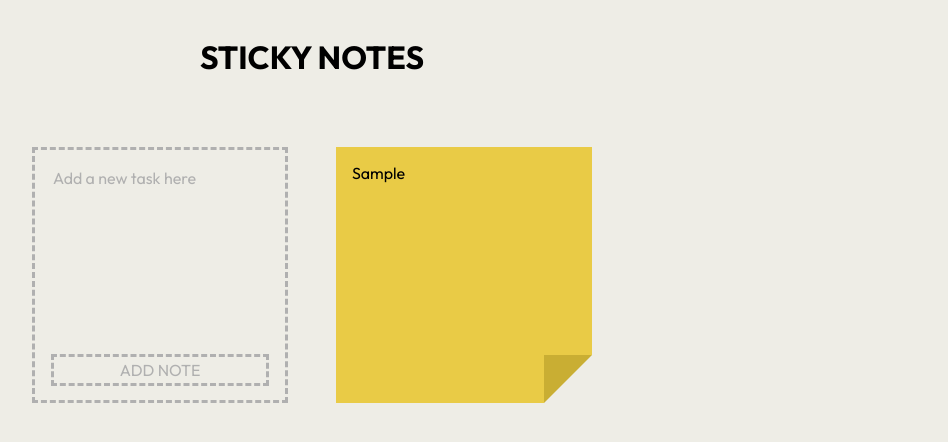
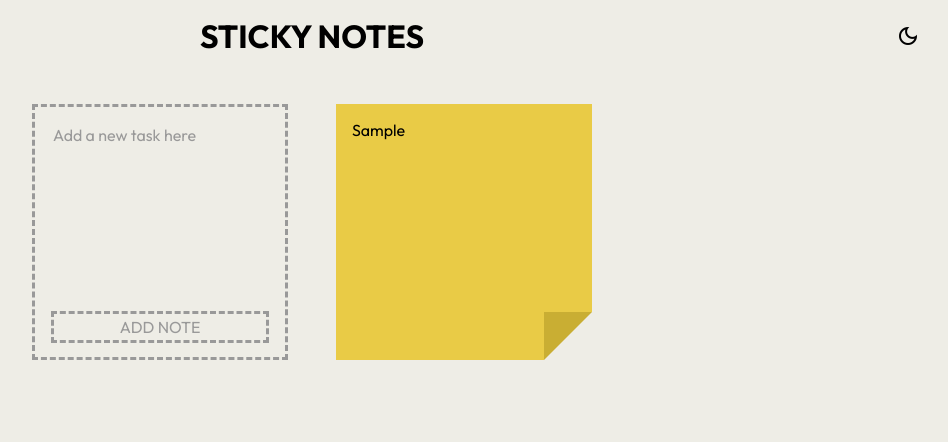
Before and after one commit to mihajlomandic/stickynotes, a Flask app: page / in a window 1280 px wide. Shown: the top 442 px of the page, without its empty margins (328-1276 px from the left). Run offline with Flask 3, Linux system fonts and the light colour scheme; tables that the repository leaves empty hold one stand-in row (values such as "Sample post").

Commit message:
Added dark mode

```diff
--- /dev/null
+++ b/static/script.js
@@ -0,0 +1,44 @@
+let r = document.querySelector(':root');
+let rs = getComputedStyle(r);
+let bg_color = rs.getPropertyValue('--off-white');
+
+let darkmode = localStorage.getItem('darkmode');
+
+
+if(darkmode === null){
+
+    if (window.matchMedia && window.matchMedia('(prefers-color-scheme: dark)').matches) {
+        localStorage.setItem('darkmode', 'true');
+        darkmode = 'true';
+    } else {
+        localStorage.setItem('darkmode', 'false');
+        darkmode = 'false';
+    }
+
+}
+
+if(darkmode === 'true'){
+    r.style.setProperty('--off-white', '#1C1C1B');
+    r.style.setProperty('--title', '#FFFFFF');
+} else {
+    r.style.setProperty('--off-white', '#EEEDE6');
+    r.style.setProperty('--title', '#000000');
+}
+
+
+document.getElementById('dark-mode-toggle').addEventListener('click', () => {
+    //to dark mode
+    if(darkmode === 'false'){
+        r.style.setProperty('--off-white', '#1C1C1B');
+        r.style.setProperty('--title', '#FFFFFF');
+        localStorage.setItem('darkmode', 'true');
+        darkmode = 'true';
+    }
+    // to light mode
+    else if(darkmode === 'true'){
+        r.style.setProperty('--off-white', '#EEEDE6');
+        r.style.setProperty('--title', '#000000');
+        localStorage.setItem('darkmode', 'false');
+        darkmode = 'false';
+    }
+})
--- a/static/styles.css
+++ b/static/styles.css
@@ -1,5 +1,6 @@
 :root {
-    --gray: #B0B0B0;
+    --title: #000000;
+    --gray: #999999;
     --off-white: #EEEDE6;
     --light-yellow: #FFE56F;
     --yellow: #E9CB46;
@@ -13,6 +14,7 @@ body {
     color: black;
     font-family: "Outfit", sans-serif;
     padding: 0;
+    padding-bottom: 3rem;
     margin: 0;
 
     display: flex;
@@ -45,10 +47,26 @@ textarea::placeholder {
     color: var(--gray);
 }
 
-h1 {
-    text-align: center;
+.header {
+    position: relative;
     padding-top: 1rem;
     padding-bottom: 3rem;
+}
+
+#dark-mode-toggle {
+    position: absolute;
+    top: 1.5rem;
+    right: 2rem;
+    cursor: pointer;
+    color: var(--title);
+}
+
+h1 {
+    color: var(--title);
+    text-align: center;
+    padding: 0;
+    display: block;
+    margin: auto;
 }
 
 .sticky-notes {
--- a/templates/index.html
+++ b/templates/index.html
@@ -12,9 +12,14 @@
     <title>TODO</title>
 
     <link href="{{url_for('static',filename='styles.css')}}" rel="stylesheet">
+
+    <script src="{{url_for('static', filename='script.js')}}" defer></script>
 </head>
 <body>
-    <h1>STICKY NOTES</h1>
+    <div class="header">
+        <h1>STICKY NOTES</h1>
+        <span class="material-symbols-outlined" id="dark-mode-toggle">dark_mode</span>
+    </div>
     <div class="sticky-notes">
         <div class="new-note-field sticky-note">
             <form action="/add" method="POST">
```
